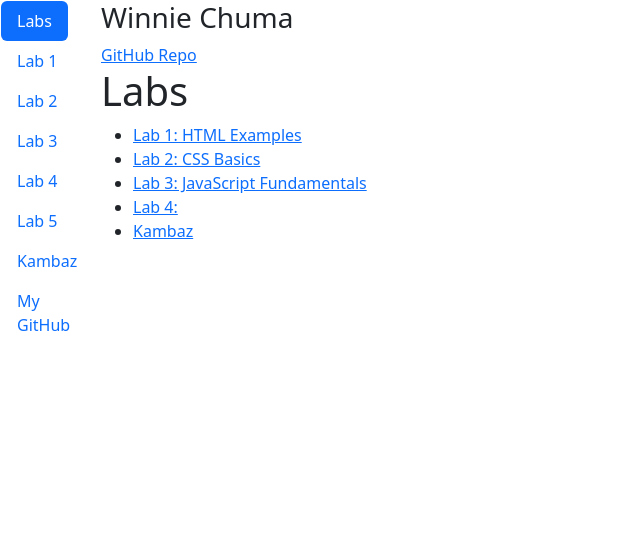
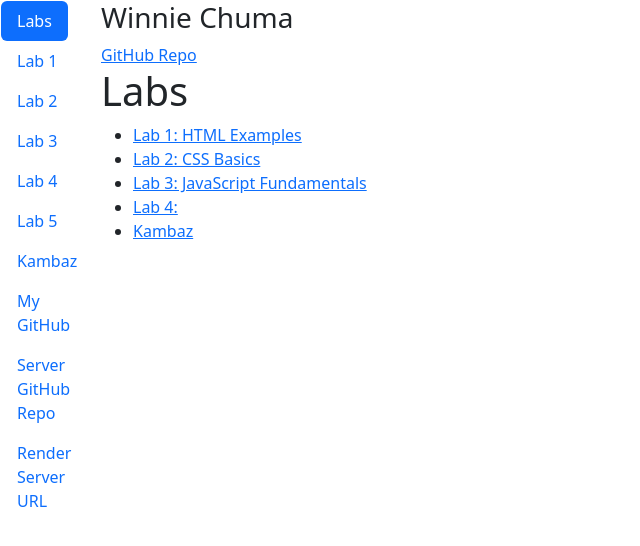
Before and after one commit to winniechuma/kambaz-next-js, a Next.js app: page /labs in a window 1280 px wide. Shown: the top 546 px of the page, without its empty margins (0-640 px from the left). Built offline with nearby package versions, Linux system fonts and the light colour scheme.

Commit message:
adding to the TOC file

```diff
--- a/app/labs/TOC.tsx
+++ b/app/labs/TOC.tsx
@@ -36,6 +36,16 @@ export default function TOC() {
      </NavItem>
      <NavItem>
        <NavLink href="https://github.com/winniechuma">My GitHub</NavLink>
+
      </NavItem>
+     <NavItem>
+       <NavLink href="https://github.com/winniechuma/kambaz-node-server-app.git">Server GitHub Repo</NavLink>
+
+     </NavItem>
+     <NavItem>
+       <NavLink href="https://kambaz-node-server-app-v4gy.onrender.com">Render Server URL</NavLink>
+
+     </NavItem>
+
    </Nav>
 );}
```
